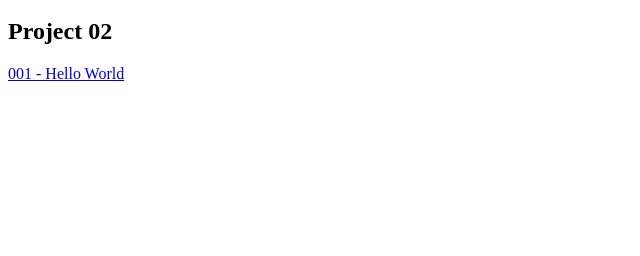
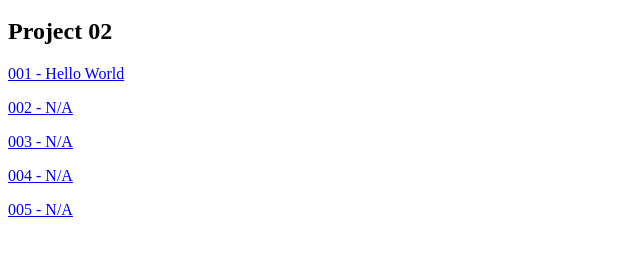
Before and after one commit to Deborderer/Coding-for-Spatial-Practice, a plain HTML site: page index.html in a window 1280 px wide. Shown: the part 100-356 px from the top of the page, without its empty margins (0-640 px from the left). Drawn offline with Linux system fonts and the light colour scheme.

Commit message:
Update index.html

```diff
--- a/index.html
+++ b/index.html
@@ -11,6 +11,10 @@
   <p><a href="exercises/exercise-02/index.html">Houses or Museums?</a></p>
   <h2> Project 02 </h2>
   <p><a href="projects/project02/index_01.html">001 - Hello World</a></p>
+  <p><a href="projects/project02/index_02.html">002 - N/A</a></p>
+  <p><a href="projects/project02/index_03.html">003 - N/A</a></p>
+  <p><a href="projects/project02/index_04.html">004 - N/A</a></p>
+  <p><a href="projects/project02/index_05.html">005 - N/A</a></p>
 </body>
 
 </html>
```
